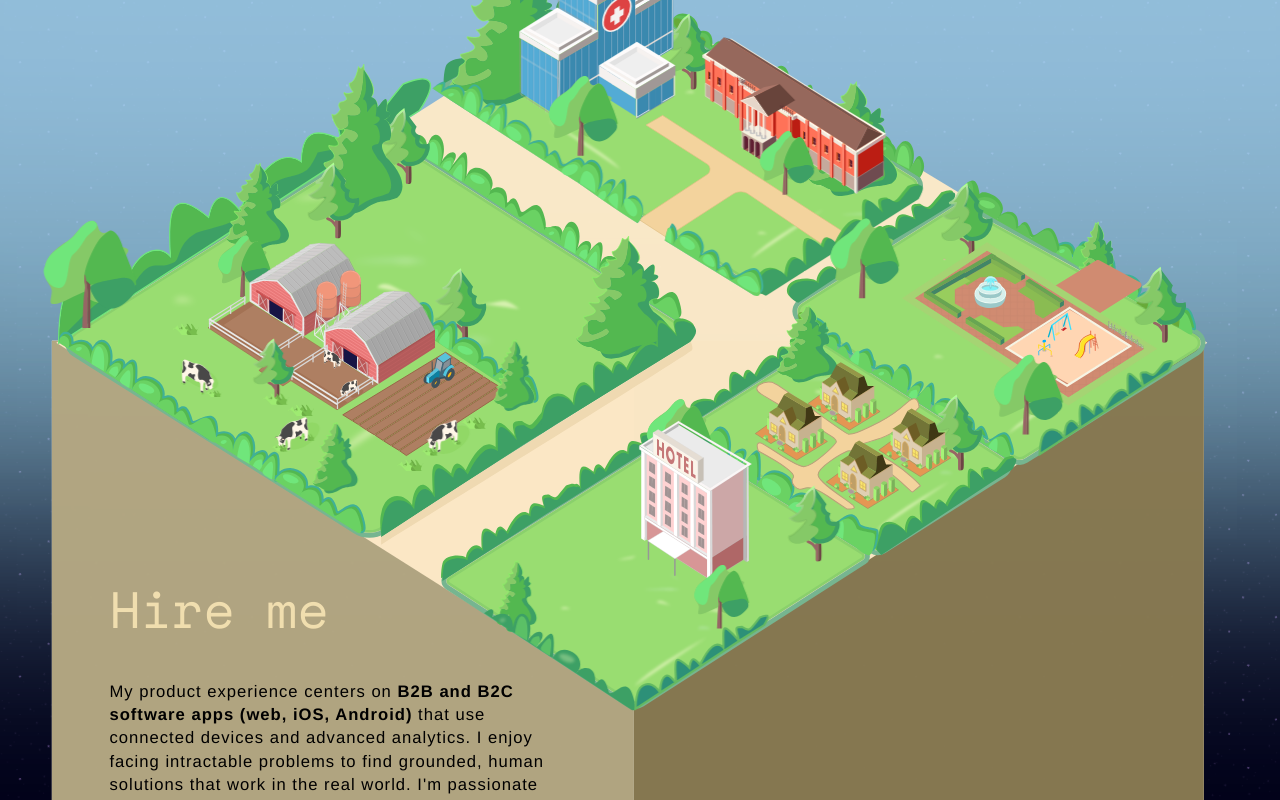
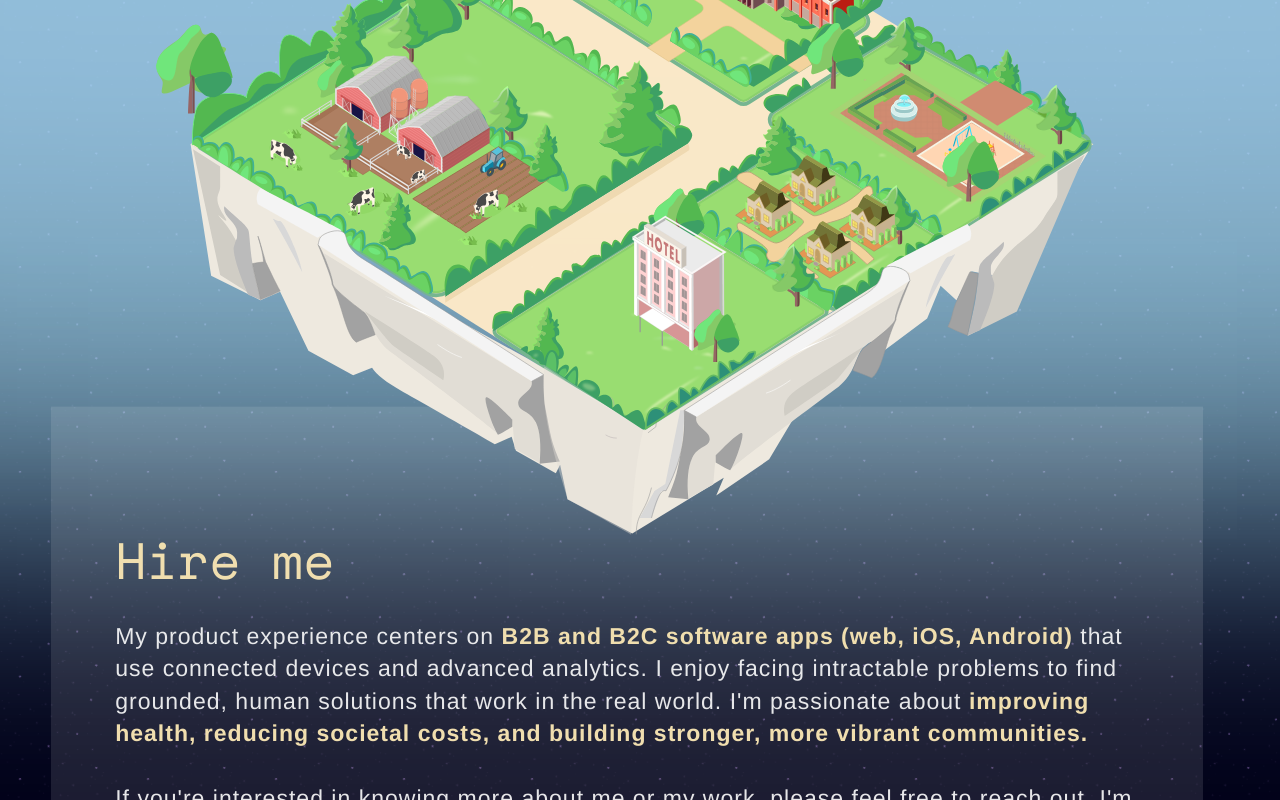
Before and after one commit to ben-polanco/portfolio-site, a Next.js app: page / in a window 1280 px wide. Shown: the part 1580-2380 px from the top of the page. Built offline with nearby package versions, Linux system fonts and the light colour scheme.

Commit message:
- [x] Fix responsiveness - [/] Clean up the edges of the map so it ends in cliffs

```diff
--- a/pages/index.tsx
+++ b/pages/index.tsx
@@ -9,12 +9,12 @@ import Map from '../src/components/Map/map'
 import BG_Gradient from '../src/components/bg_gradient'
 
 const locations =[
-  {x:-190,y:65},       // hospital
-  {x:75,y:180},        // foundation
-  {x:-90,y:700},    // hotel
-  {x:160,y:620},       // city
-  {x:370,y:420},      // park
-  {x:-620,y:440}      // farm
+  {x:-160,y:-10},       // hospital
+  {x:95,y:100},        // foundation
+  {x:-100,y:600},    // hotel
+  {x:160,y:500},       // city
+  {x:320,y:320},      // park
+  {x:-580,y:320}      // farm
 ];
 
 export const config = { runtime: 'experimental-edge' }
--- a/src/components/Intro/title.js
+++ b/src/components/Intro/title.js
@@ -32,7 +32,7 @@ function Title() {
         <div id={styles.under_construction}>
           *This world is still under construction, explore at your own risk*<br />
           <a href="https://github.com/ben-polanco/portfolio-site/blob/main/user_stories.md" target="_blank" rel="noreferrer">Follow my progress on github</a>
-          <p>last updated: 04/21/23</p>
+          <p>last updated: 04/26/23</p>
         </div>
       </div>
     );
--- a/src/styles/Home.module.css
+++ b/src/styles/Home.module.css
@@ -136,29 +136,32 @@ Map Section
 
 .wrapper {
   position: absolute;
-  top: 185%;
-  transform: translate(-50%, 50%);
-  bottom:50%;
+  top: 135%;
+  transform: translatey(50%);
   pointer-events: none;
-
+  width:100%
 }
 
 .container {
   height: calc(4.5vw*15);
-  width: calc(4.5vw*21);
-  left:53%;
+  width: calc(4.5vw*20);
+  max-width:59.6em;
+  max-height: 42.5em;
   position:relative;
+  margin:auto;
 
 
 }
 
 .map{
-  height: calc(4.5vw*20);
+  height: calc(4.5vw*15);
   width: calc(4.5vw*20);
-  left:1.5vw;
-  top:-10.5vw;
+  max-width:59.8em;
+  max-height: 44.95em;
+  top:0;
   position:absolute;
   z-index: 0;
+  left:0;
 }
 
 .contents{
@@ -224,6 +227,8 @@ Buildings Section
 .building {
   height: 5.5vw;
   width: 5.5vw;
+  max-width:59px;
+  max-height:59px;
   position: absolute;
   display: inline-block;
   pointer-events: all;
@@ -313,6 +318,8 @@ Buildings Section
   #hospital svg{
     height: 14vw;
     width: 14vw;
+    max-width:9.3em;
+    max-height:9.25em;
   }
 
   h3#hospital::after{
@@ -328,6 +335,8 @@ Buildings Section
 #foundation svg{
   height: 15vw;
   width: 15vw;
+  max-width:10em;
+  max-height:9.9em;
 }
 
 h3#foundation::after{
@@ -343,6 +352,8 @@ h3#foundation::after{
   #park svg{
     height: 20vw;
     width: 20vw;
+    max-width:13.6em;
+    max-height: 13.25em;
   }
 
   h3#park::after{
@@ -353,6 +364,11 @@ h3#foundation::after{
 /**//**//**//**/
 /*    CITY    */
 /**//**//**//**/
+#city svg{
+  max-width:10.4em;
+  max-height:10.25em;
+}
+
 #city h3{
   width:210%;
 }
@@ -369,6 +385,8 @@ h3#city::after{
 #hotel svg{
   height: 20vw;
   width: 20vw;
+  max-width:13.4em;
+  max-height:13.18em;
 }
 
 
@@ -382,6 +400,8 @@ h3#hotel::after{
   #farm svg{
     height: 22vw;
     width: 24vw;
+    max-width:16em;
+    max-height:14.55em;
   }
 
   h3#farm::after{
@@ -391,10 +411,12 @@ h3#hotel::after{
 
 
 .trees {
-  height: calc(4.5vw*20);
+  height: calc(4.5vw*15);
   width: calc(4.5vw*20);
-  left:.4vw;
-  top:-11vw;
+  max-width:59.58em;
+  max-height:44.65em;
+  left:-1%;
+  top:-11.5%;
   position:absolute;
   pointer-events: none !important;
   z-index: 2;
@@ -509,22 +531,21 @@ Footer Section
 */
 
 .footer {
-  background-color: #fff;
-  transform: translate(57%, -35%);
+  background-color: rgba(255, 255, 255, 0.109);
+  transform: translatey(-15%);
   width:calc(4.5vw*20);
-  height: calc(4.5vw*21);
+  height: calc(4.5vh*21);
   opacity:.99;
-  display:flex;
   z-index:-1;
   position:absolute;
   pointer-events: none;
-
-}
+  left:4%;
+  padding: 5% 5% 5% 5%;
+  }
 
   .footer div{
-    padding:20% 5% 10% 5%;
-    height:100%;
     font-size: 1.5vw;
+    text-align:left;
   }
 
 
@@ -534,28 +555,40 @@ Footer Section
     font-size: 4vw;
   }
 
+  .footer h4{
+    font-size:.8em;
+    color:white;
+  }
+
 .info {
-    background-color: #B3A682;
-    width:50.5%;
-    text-align:left;
+  width:100%;
+  display:block;
+  padding-top:5%;
 }
 
 .info p{
-  margin-top:2em;
+  margin-top:1em;
+  color:rgba(255, 255, 255, 0.906);
+  font-size:1.2em;
 }
 .info a{
-  font-size:.7em;
+  font-size:.8em;
+  color:rgb(211, 215, 255);
 }
 
 .info span{
   font-weight:bold;
+  color: #f3e1b1;
 }
 
 .contact {
-    background-color: #877951;
-    width:49.5%;
-    text-align:right;
-}
+  background-color: rgba(0, 0, 0, 0.521);
+  width:111%;
+  height: 15%;
+  display:block;
+  transform:translatex(-4%);
+  box-shadow: 0px 0px 3vh 3vh rgba(0, 0, 0, 0.521);
+  }
 
 
 /*
```
Also changed, not shown: public/img/map_bg.svg, 1 other file (tests, documents, lock files or other folders).
